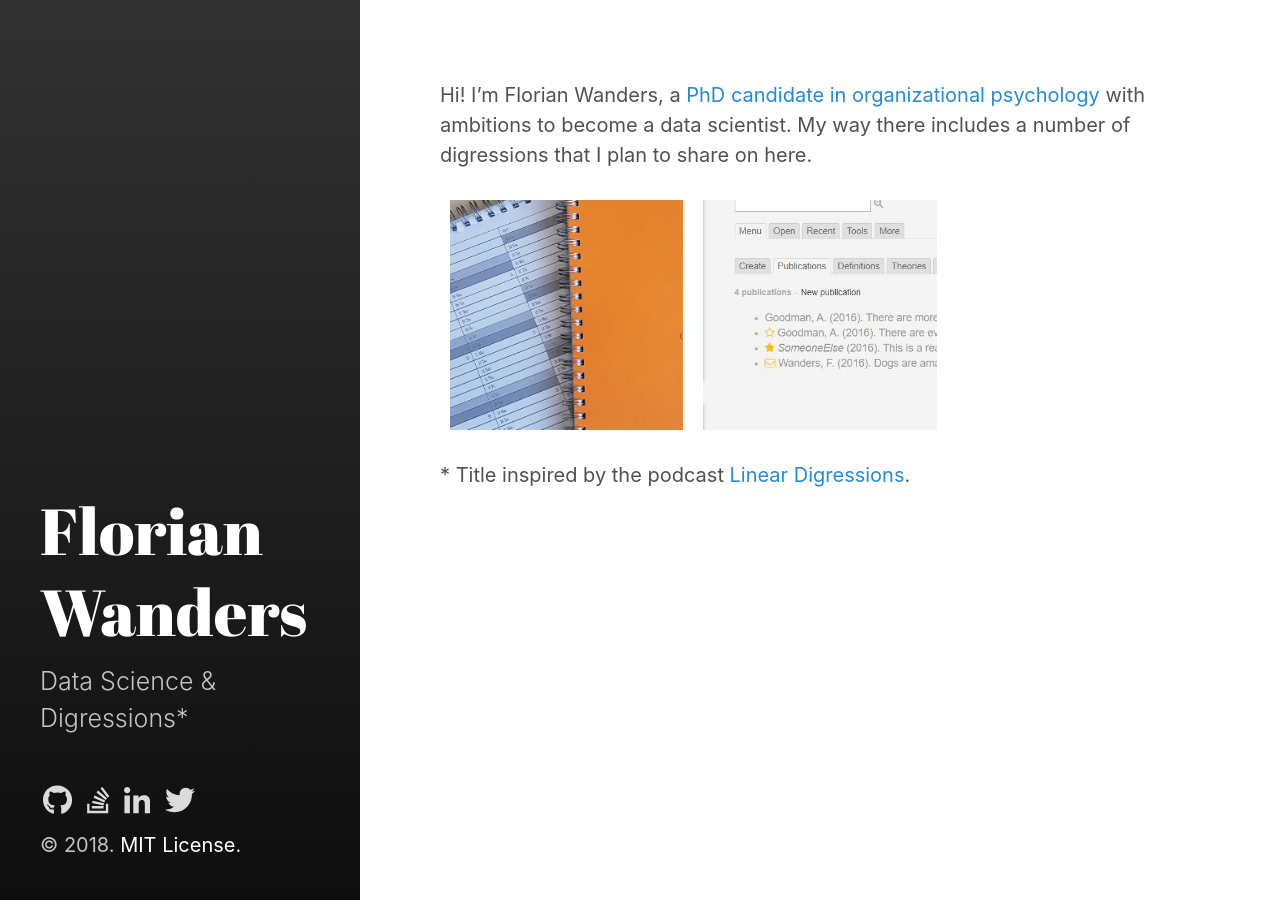
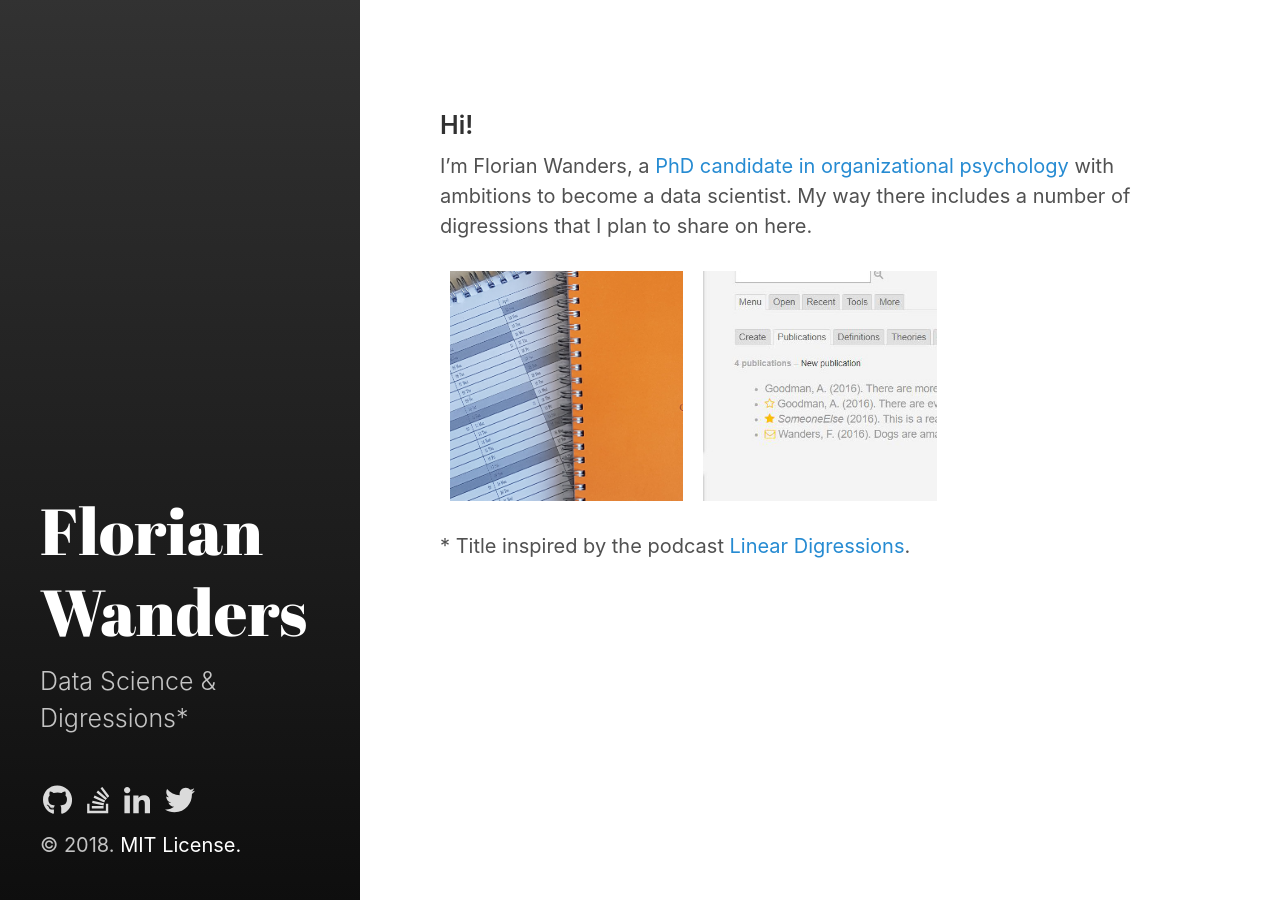
Before and after one commit to stormvirux/florianwanders.github.io, a Jekyll site: the page built from index.md, in a window 1280 px wide. Built offline with Jekyll 4.4.1, drawn with Linux system fonts in a browser that asks for light colours.

Commit message:
format landing page

```diff
--- a/index.md
+++ b/index.md
@@ -4,7 +4,9 @@ title: Home
 ---
 
 
-Hi! I'm Florian Wanders, a <a title="University Profile" href="http://www.uva.nl/en/profile/w/a/f.wanders/f.wanders.html">PhD candidate in organizational psychology</a> with ambitions to become a data scientist. My way there includes a number of digressions that I plan to share on here.
+<h3>Hi! </h3>
+
+I'm Florian Wanders, a <a title="University Profile" href="http://www.uva.nl/en/profile/w/a/f.wanders/f.wanders.html">PhD candidate in organizational psychology</a> with ambitions to become a data scientist. My way there includes a number of digressions that I plan to share on here.
 
 
 {% include portfolio.html %}
```
